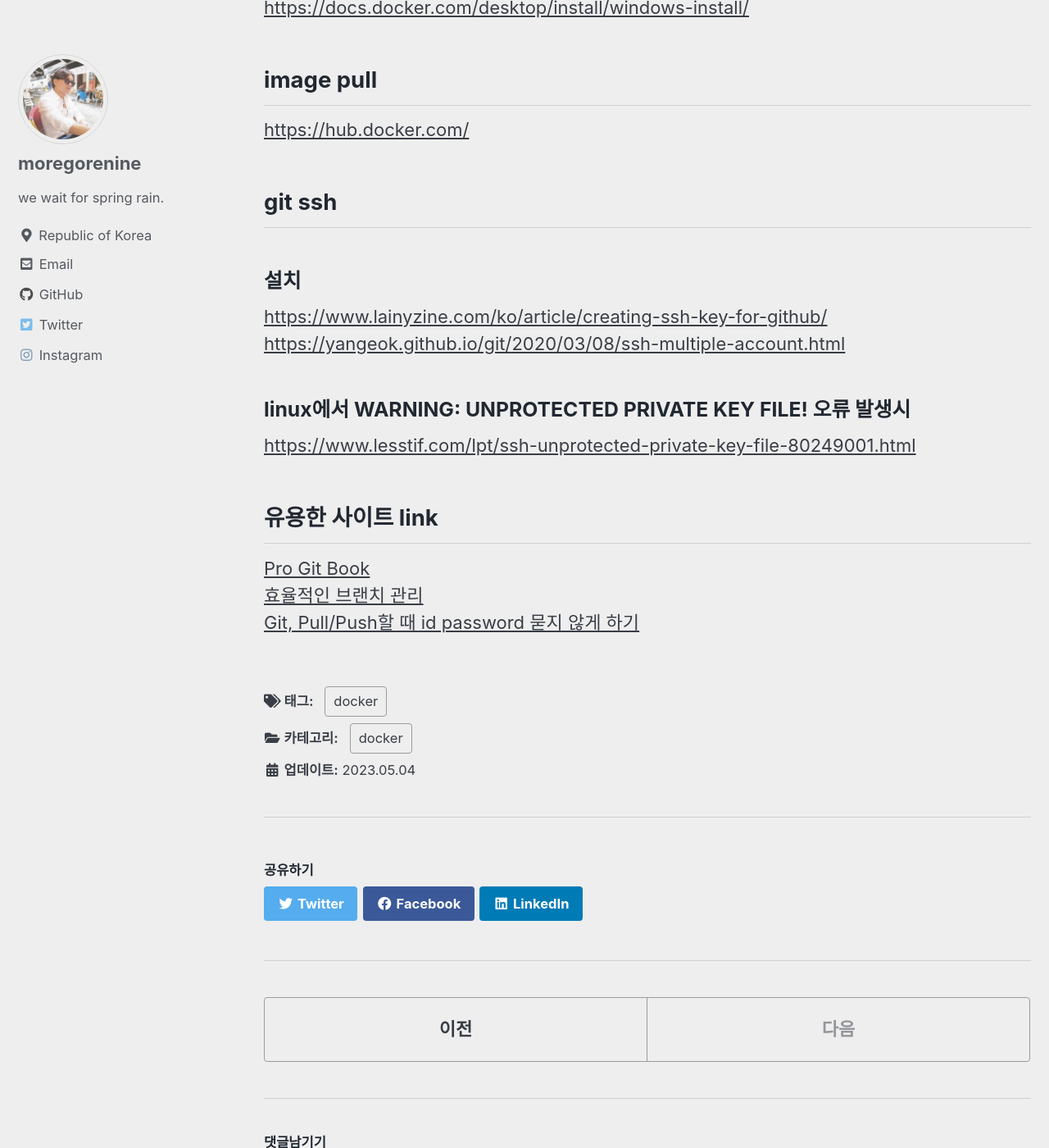
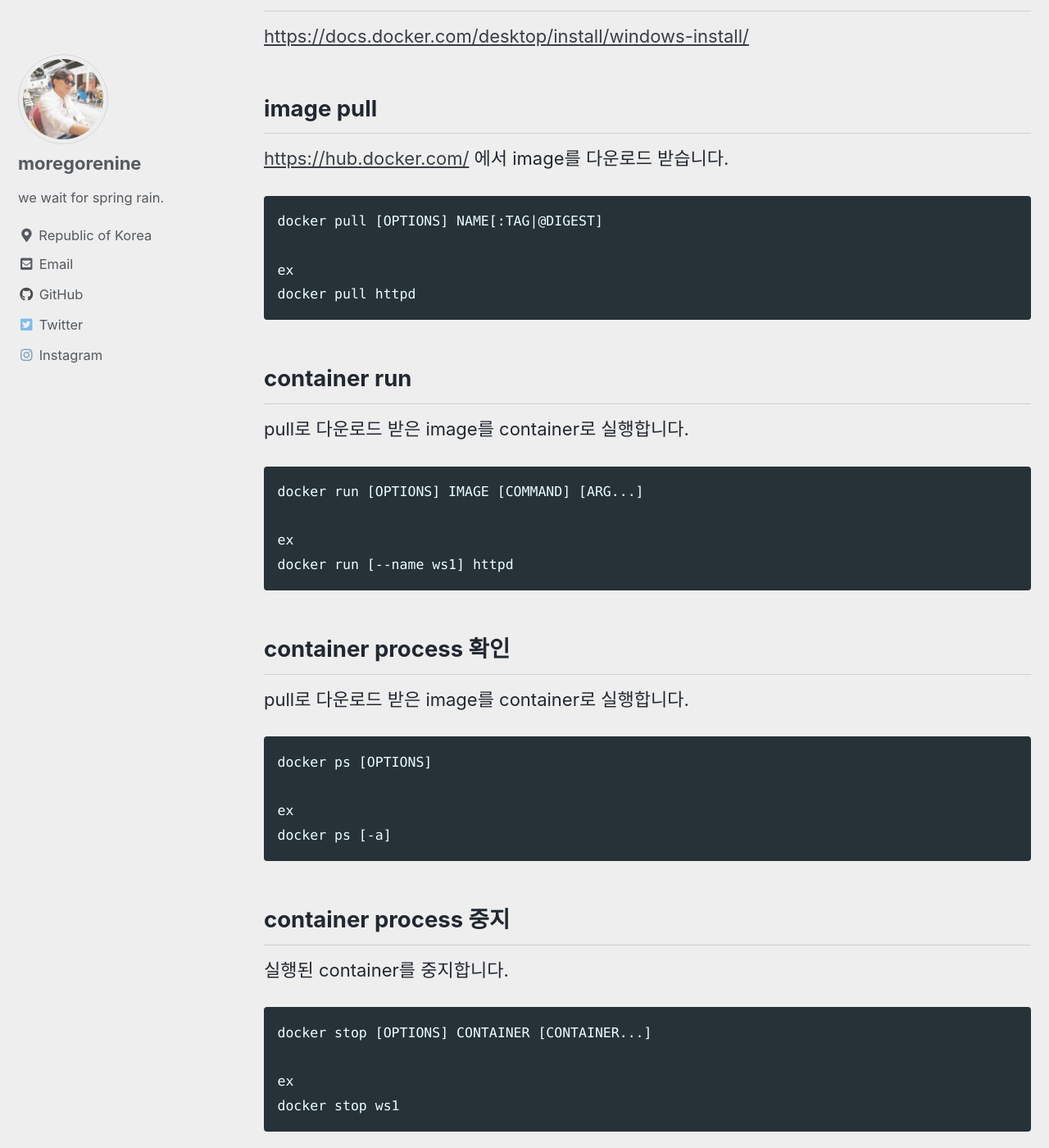
Before and after one commit to moregorenine/moregorenine.github.io, a Jekyll site: the page built from _posts/docker/2023-5-4-docker.md, in a window 1280 px wide and 1400 px high, scrolled down 576 px. Shown: the whole window at 82% size. Built offline with Jekyll 4.4.1, drawn with Linux system fonts in a browser that asks for light colours; cached includes are drawn as plain includes; comment, search, counter and statistics services are not loaded; some of the changed text lies outside the part shown.

Commit message:
Update 2023-5-4-docker.md

````diff
--- a/_posts/docker/2023-5-4-docker.md
+++ b/_posts/docker/2023-5-4-docker.md
@@ -14,16 +14,56 @@ toc_sticky: true
 <https://docs.docker.com/desktop/install/windows-install/>
 
 ## image pull
-<https://hub.docker.com/>
+<https://hub.docker.com/> 에서 image를 다운로드 받습니다.
+```docker
+docker pull [OPTIONS] NAME[:TAG|@DIGEST]
 
-## git ssh
-### 설치
-<https://www.lainyzine.com/ko/article/creating-ssh-key-for-github/>
-<https://yangeok.github.io/git/2020/03/08/ssh-multiple-account.html>
-### linux에서 WARNING: UNPROTECTED PRIVATE KEY FILE! 오류 발생시
-<https://www.lesstif.com/lpt/ssh-unprotected-private-key-file-80249001.html>
+ex
+docker pull httpd
+```
 
-## 유용한 사이트 link
-[Pro Git Book](https://git-scm.com/book/ko/v2)
-[효율적인 브랜치 관리](https://nvie.com/posts/a-successful-git-branching-model/)
-[Git, Pull/Push할 때 id password 묻지 않게 하기](https://pinedance.github.io/blog/2019/05/29/Git-Credential)
+## container run
+pull로 다운로드 받은 image를 container로 실행합니다.
+```docker
+docker run [OPTIONS] IMAGE [COMMAND] [ARG...]
+
+ex
+docker run [--name ws1] httpd
+```
+
+## container process 확인
+pull로 다운로드 받은 image를 container로 실행합니다.
+```docker
+docker ps [OPTIONS]
+
+ex
+docker ps [-a]
+```
+
+## container process 중지
+실행된 container를 중지합니다.
+```docker
+docker stop [OPTIONS] CONTAINER [CONTAINER...]
+
+ex
+docker stop ws1
+```
+
+## container process 실행
+중지된 container를 실행합니다.
+이때는 `run`과는 다르게 log가 출력되지 않습니다.
+```docker
+docker start [OPTIONS] CONTAINER [CONTAINER...]
+
+ex
+docker start ws1
+```
+
+## container logs
+`start`된 container의 log를 출력합니다.
+```docker
+docker logs [OPTIONS] CONTAINER
+
+ex
+docker logs [-f] ws1
+```
````
